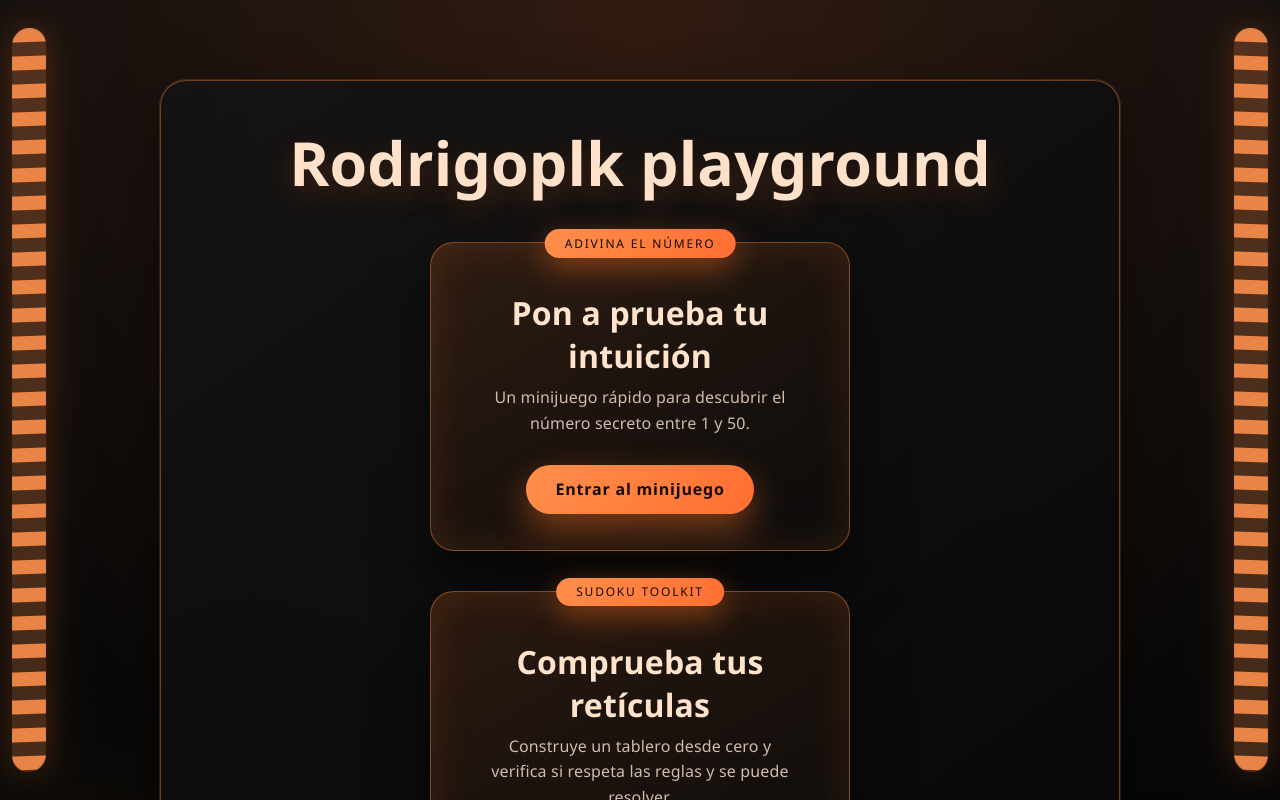
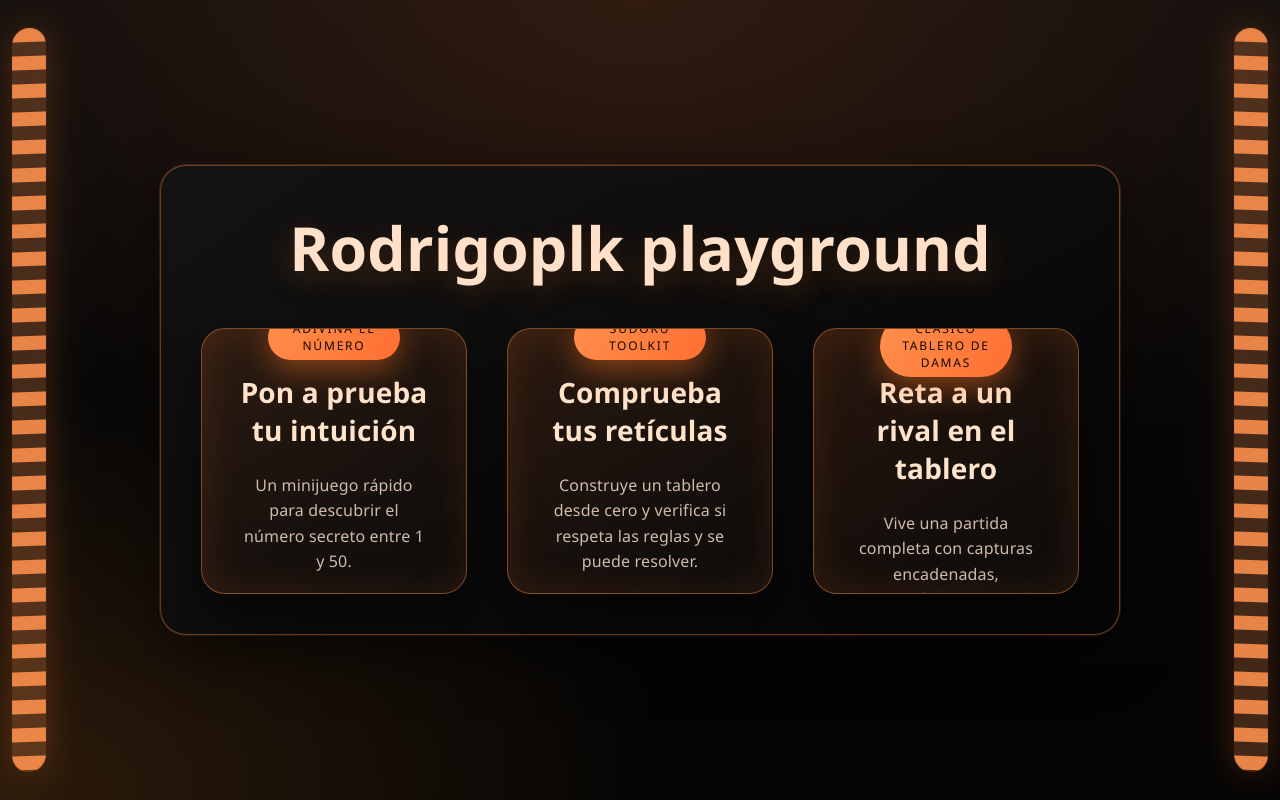
Before and after one commit to Rodrigoplk/frontiers, a Next.js app: page / in a window 1280 px wide. Shown: the top 800 px of the page. Built offline with nearby package versions, Linux system fonts and the light colour scheme.

Commit message:
Make widget cards square and adjust title scale

```diff
--- a/app/globals.css
+++ b/app/globals.css
@@ -171,10 +171,16 @@ a:hover {
 }
 
 .widget-highlight {
-  display: flex;
-  justify-content: center;
-  flex-wrap: wrap;
+  display: grid;
+  grid-template-columns: repeat(auto-fit, minmax(260px, 1fr));
   gap: clamp(1.5rem, 4vw, 2.5rem);
+  align-items: stretch;
+}
+
+@media (min-width: 900px) {
+  .widget-highlight {
+    grid-template-columns: repeat(3, minmax(0, 1fr));
+  }
 }
 
 .widget-card {
@@ -189,6 +195,13 @@ a:hover {
     0 25px 55px rgba(0, 0, 0, 0.55),
     inset 0 0 40px rgba(255, 120, 40, 0.14);
   text-align: center;
+  aspect-ratio: 1 / 1;
+  display: flex;
+  flex-direction: column;
+  justify-content: flex-start;
+  align-items: center;
+  gap: 1.25rem;
+  overflow: hidden;
 }
 
 .widget-card__tag {
@@ -207,8 +220,8 @@ a:hover {
 }
 
 .widget-card__title {
-  margin: 0.75rem 0 0.5rem;
-  font-size: clamp(1.6rem, 3vw, 2rem);
+  margin: 0.5rem 0 0.25rem;
+  font-size: clamp(1.4rem, 2.5vw, 1.75rem);
   color: #ffe3ca;
 }
 
@@ -233,6 +246,7 @@ a:hover {
   text-decoration: none;
   box-shadow: 0 15px 35px rgba(255, 120, 40, 0.45);
   transition: transform 0.2s ease, box-shadow 0.2s ease;
+  margin-top: auto;
 }
 
 .widget-card__action:hover {
--- a/app/widgets/damas/CheckersGame.js
+++ b/app/widgets/damas/CheckersGame.js
@@ -445,6 +445,10 @@ export default function CheckersGame() {
           {winner === 'draw' ? 'Tablas: no quedan movimientos legales.' : `Victoria para ${PLAYER_INFO[winner].label}!`}
         </div>
       ) : null}
+
+      <a className="back-link" href="/frontiers">
+        Volver a la base
+      </a>
     </div>
   );
 }
```
